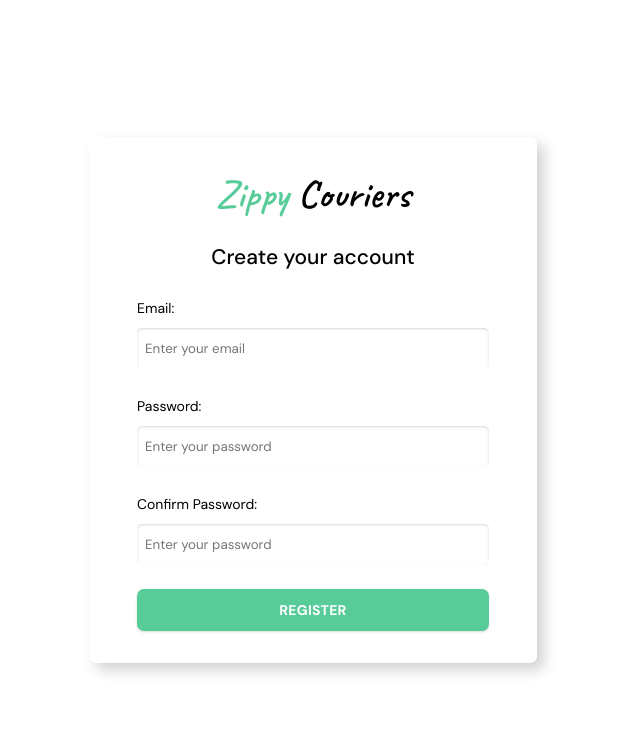
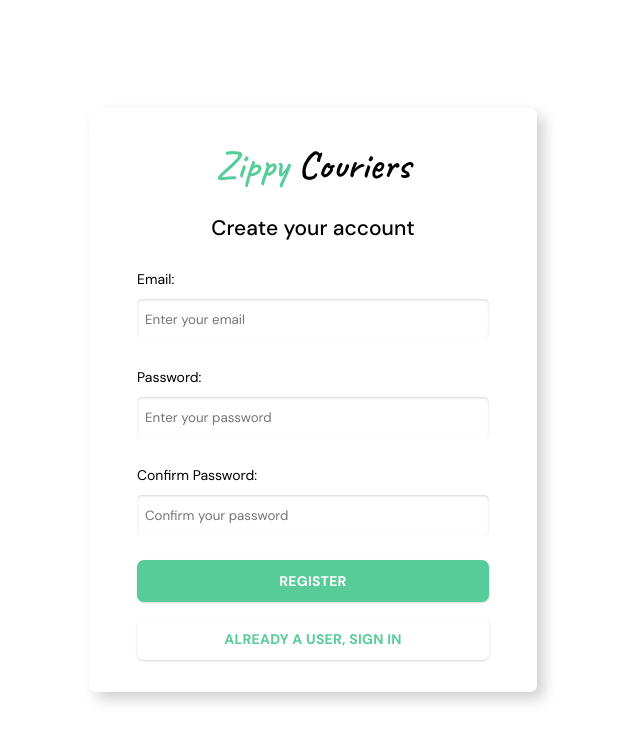
Before and after one commit to Ocholla-T/zipppy-courier-client, a Vue app: page / in a window 1280 px wide. Shown: the top 742 px of the page, without its empty margins (327-967 px from the left). Built offline with nearby package versions, Linux system fonts and the light colour scheme.

Commit message:
ADD: functionality to form to be able to send request to server

```diff
--- a/src/components/pages/Signup/index.vue
+++ b/src/components/pages/Signup/index.vue
@@ -1,13 +1,73 @@
 <script setup lang="ts">
+/*
+ *-----------------------------------------------------------------------------
+ *COMPONENTS
+ *------------------------------------------------------------------------------
+ */
 import CustomButton from '@components/ui/Button/index.vue'
 import CustomInput from '@components/ui/Input/index.vue'
+import Alert from '@ui/Alert/index.vue'
+
+/*
+ *-----------------------------------------------------------------------------
+ *DEPENDENCIES
+ *------------------------------------------------------------------------------
+ */
+import { User } from 'models/User'
+import { Ref, ref } from 'vue'
+import { useRegister } from '@store/auth/register'
+import { Router, useRouter } from 'vue-router'
+
+const router: Router = useRouter()
+
+const user: User = {
+  email: ref(''),
+  password: ref(''),
+  confirmPassword: ref(''),
+}
+const errors: Ref<any[]> = ref([])
+const isSuccess: Ref<boolean> = ref(true)
+const isOpen: Ref<boolean> = ref(false)
+
+const { registerUser } = useRegister()
+
+async function register(): Promise<void> {
+  try {
+    await registerUser(user)
+    /*
+     *resets form input to empty string
+     */
+    user.email.value = user.password.value = (user.confirmPassword as Ref<string>).value = ''
+    goToLoginPage()
+  } catch (error: any) {
+    errors.value.push(error.errors)
+    isSuccess.value = error.success
+    isOpen.value = true
+  }
+}
+
+function goToLoginPage(): void {
+  router.push('/auth/login')
+}
+
+function close(index: number): void {
+  errors.value[0].splice(index, 1)
+}
 </script>
 
 <template>
   <main class="flex flex-ai-c flex-jc-c">
-    <form class="card flex flex-fd-c flex-ai-c flex-jc-c" method="post">
+    <form
+      ref="form"
+      class="card flex flex-fd-c flex-ai-c flex-jc-c"
+      method="post"
+      @submit.prevent="register"
+    >
       <h1 class="card__title"><span>Zippy</span> Couriers</h1>
       <h2 class="card__subtitle">Create your account</h2>
+      <div class="card__errors" v-if="errors" v-for="(error, index) in errors[0]" :key="index">
+        <alert :text="error.message" :is-success="isSuccess" @click="close(index)" />
+      </div>
       <div class="grid grid-ai-c card__input">
         <label for="email">Email:</label>
         <custom-input
@@ -16,6 +76,7 @@ import CustomInput from '@components/ui/Input/index.vue'
           placeholder="Enter your email"
           autocomplete="email"
           type="email"
+          v-model="user.email.value"
         />
       </div>
       <div class="grid grid-ai-c card__input">
@@ -25,6 +86,8 @@ import CustomInput from '@components/ui/Input/index.vue'
           input-id="password"
           placeholder="Enter your password"
           type="password"
+          autocomplete="new-password"
+          v-model="user.password.value"
         />
       </div>
       <div class="grid grid-ai-c card__input">
@@ -32,8 +95,10 @@ import CustomInput from '@components/ui/Input/index.vue'
         <custom-input
           class="card__input-elem"
           input-id="confirmPassword"
-          placeholder="Enter your password"
+          placeholder="Confirm your password"
           type="password"
+          autocomplete="new-password"
+          v-model="(user.confirmPassword as Ref<string>).value"
         />
       </div>
       <custom-button
@@ -44,6 +109,13 @@ import CustomInput from '@components/ui/Input/index.vue'
         color="#FFFFFF"
         background="#57CC99"
       />
+      <custom-button
+        button-value="Already a user, sign in"
+        button-type="button"
+        width="100%"
+        color="#57CC99"
+        @click="goToLoginPage"
+      />
     </form>
   </main>
 </template>
```
